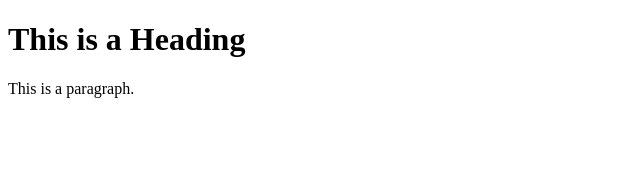
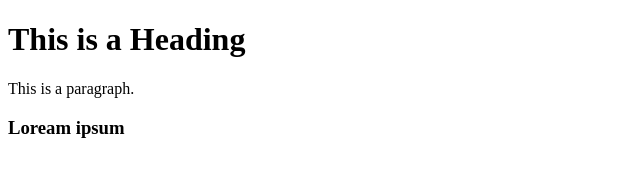
Before and after one commit to Abhay915/project_repo, a plain HTML site: page index.html in a window 1280 px wide. Shown: the whole page, without its empty margins (0-640 px from the left). Drawn offline with Linux system fonts and the light colour scheme.

Commit message:
some changes

```diff
--- a/index.html
+++ b/index.html
@@ -8,5 +8,7 @@
 <h1>This is a Heading</h1>
 <p>This is a paragraph.</p>
 
+<h3>Loream ipsum</h3>
+
 </body>
 </html>
```
